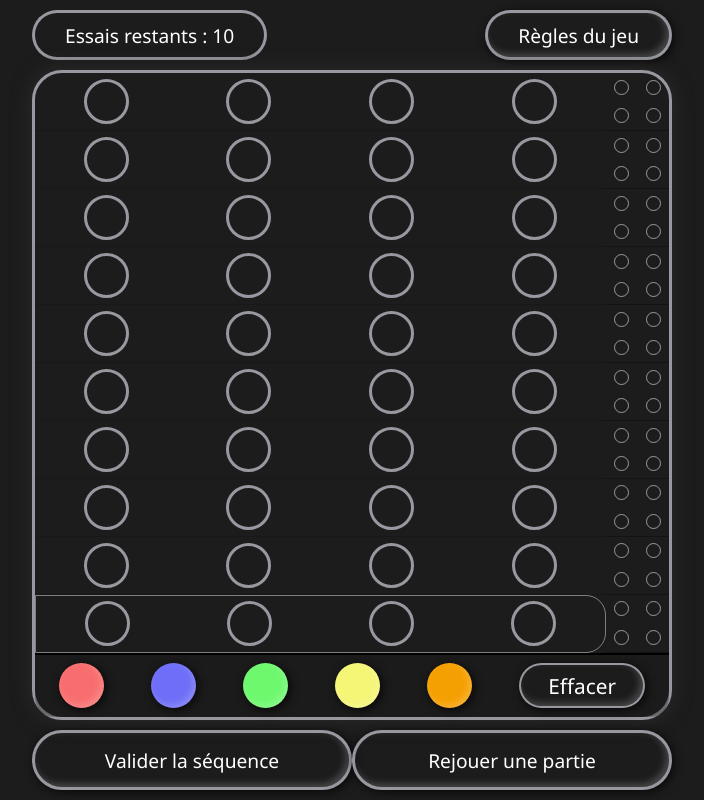
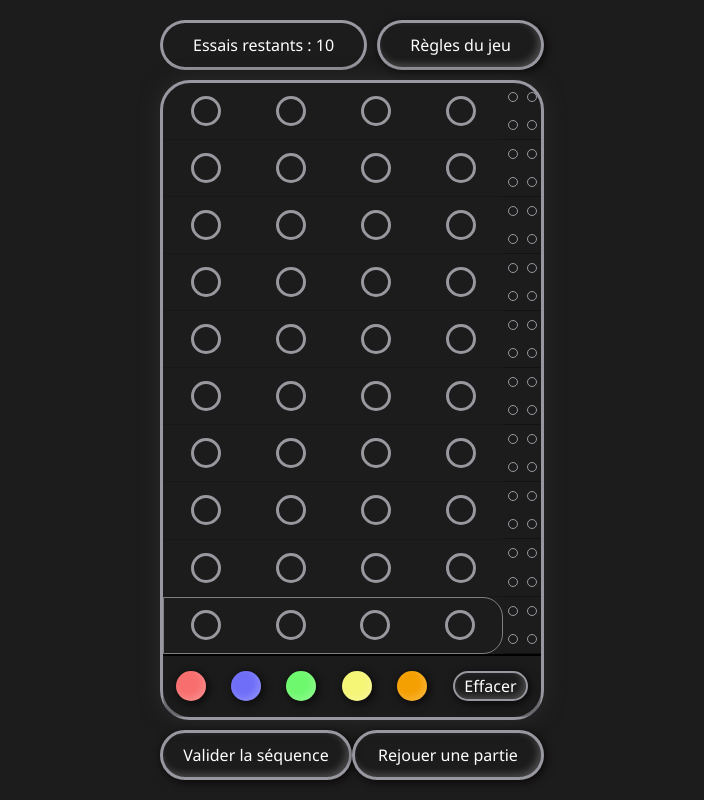
Before and after one commit to DylanLangevin/Mastermind-SchoolProject, a plain HTML site: page index.html in a window 1280 px wide. Shown: the whole page, without its empty margins (288-992 px from the left). Drawn offline with Linux system fonts and the light colour scheme.

Commit message:
tout refaire en responsive 100%

```diff
--- a/style.css
+++ b/style.css
@@ -398,26 +398,31 @@ button {
 
 @media only screen and (max-width:1350px){
     #board-game {
-        width: 50%;
-        height: 90%;
+        width: 30%;
+        height: 80%;
 
     }
     #under-game-section {
-        width: 50%;
+        width: 30%;
+        height:50px;
 
     }
 
     #top_of_board {
-        width: 50%;
+        width: 30%;
         display: flex;
         justify-content: space-between;
         margin:  10px ;
+        height:50px;
+    }
+
+    #round-circle, #rules-div, #validate-btn, #refresh-btn {
+        height:50px;
     }
 
 
-
     #rules-div:hover {
-        width: 50%;
+        width: 30%;
         animation: div;
         animation-duration: 1s;
         transition-timing-function: ease;
@@ -427,23 +432,37 @@ button {
     @keyframes div {
 
         0% {
-            width: 50%;
+            width: 30%;
             height: 5%;
 
         }
 
 
         100% {
-            width: 50%;
+            width: 30%;
             height: 49%;
         }
 
 
 
     }
+    .colors, .color-btn {
+        width: 30px;
+        height: 30px;
+    }
+    .indice {
+        width: 10px;
+        height: 10px;
+    }
+    p, button {
+        font-size: 1rem
+    }
+}
 
 
-}
+
+
+
 
 
 @media only screen and (max-width:850px){
@@ -491,6 +510,7 @@ button {
 
 
     }
+
 
 }
 
```
